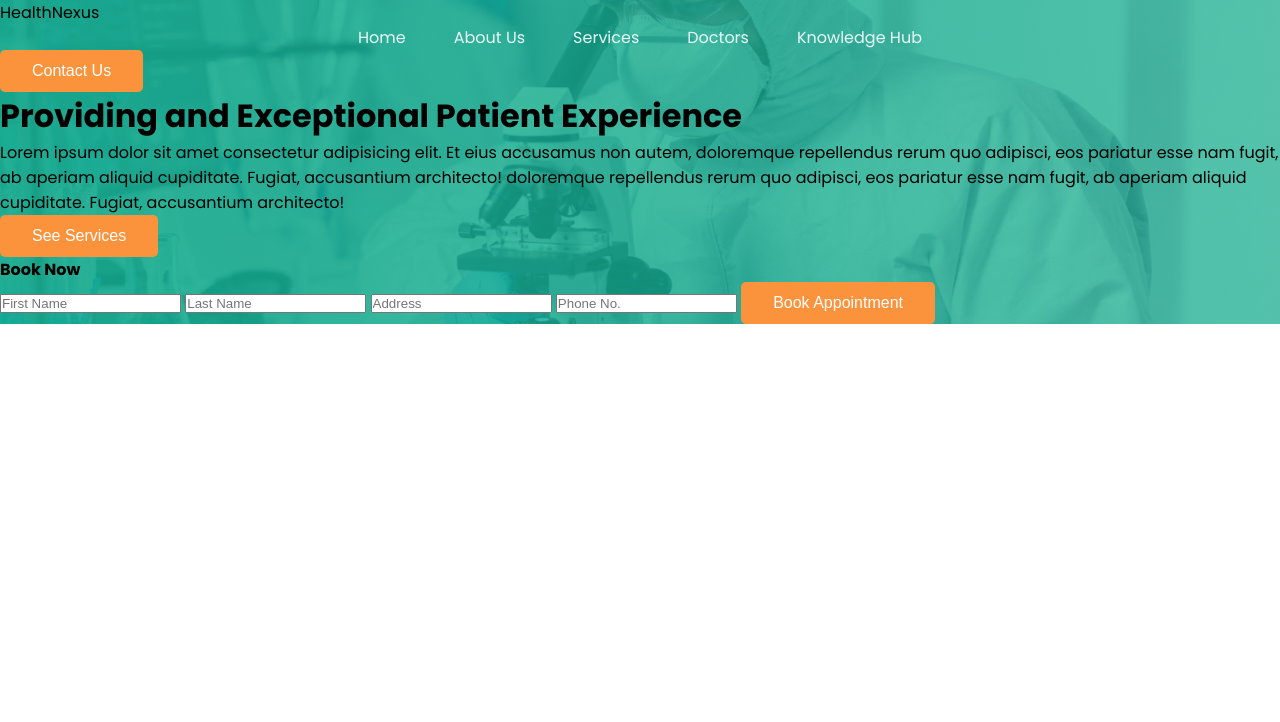
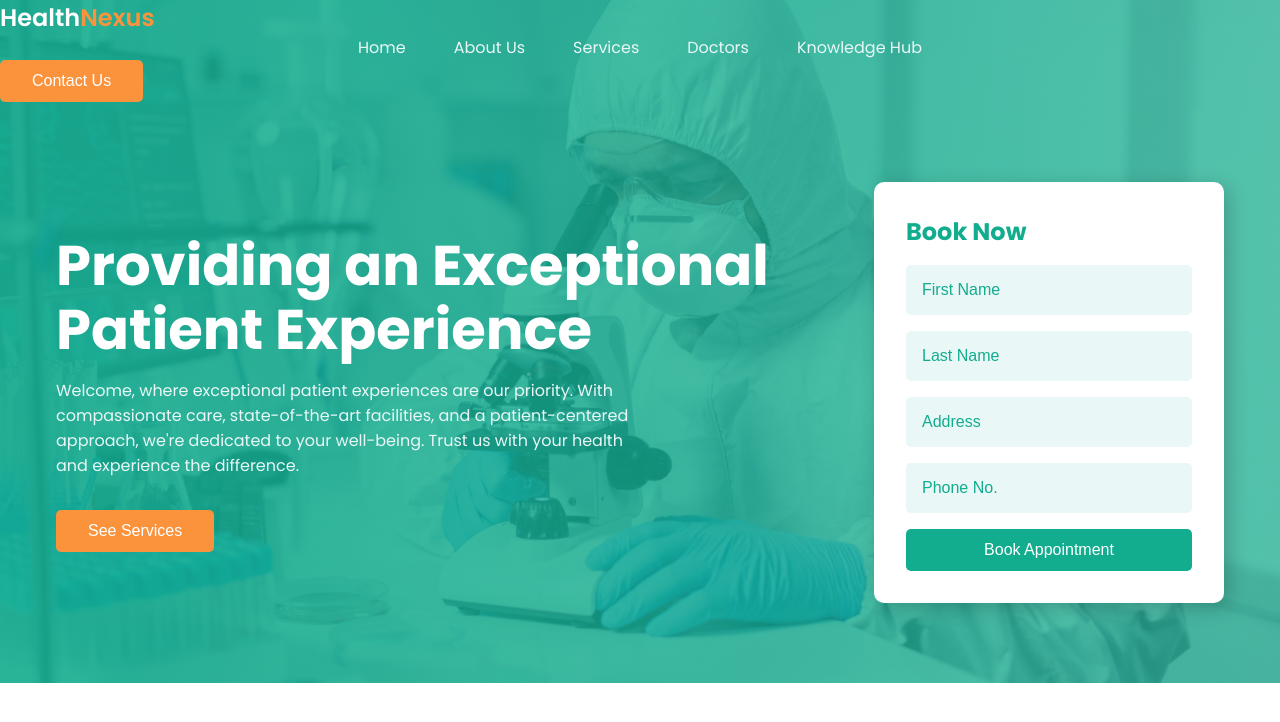
Before and after one commit to MU-ty/medical-platform, a plain HTML site: page index.html in a window 1280 px wide. Drawn offline with nearby package versions, Linux system fonts and the light colour scheme.

Commit message:
Nav section update

```diff
--- a/index.html
+++ b/index.html
@@ -3,12 +3,16 @@
   <meta charset="UTF-8">
   <meta name="viewport" content="width=device-width, initial-scale=1.0">
   <link rel="stylesheet" href="styles.css">
+  <link
+      href="https://cdn.jsdelivr.net/npm/remixicon@3.4.0/fonts/remixicon.css"
+      rel="stylesheet"
+    />
   <title>Health Nexus</title>
 </head>
 <body>
   <header>
-    <nav class="section_containter nav_container">
-      <div class="nav_logo">Health<span>Nexus</span></div>
+    <nav class="section_container nav_container">
+      <div class="nav__logo">Health<span>Nexus</span></div>
       <ul class="nav__links">
         <li class="link"><a href="#">Home</a></li>
         <li class="link"><a href="#">About Us</a></li>
@@ -18,26 +22,28 @@
       </ul>
       <button class="btn">Contact Us</button>
     </nav>
+    <div class="section__container header__container">
       <div class="header__content">
-      <h1>Providing and Exceptional Patient Experience</h1>
+        <h1>Providing an Exceptional Patient Experience</h1>
         <p>
-        Lorem ipsum dolor sit amet consectetur adipisicing elit. Et eius accusamus non autem, doloremque repellendus rerum quo adipisci, eos pariatur esse nam fugit, ab aperiam aliquid cupiditate. Fugiat, accusantium architecto!
-        doloremque repellendus rerum quo adipisci, eos pariatur esse nam fugit, ab aperiam aliquid cupiditate. Fugiat, accusantium architecto!
+          Welcome, where exceptional patient experiences are our priority.
+          With compassionate care, state-of-the-art facilities, and a
+          patient-centered approach, we're dedicated to your well-being. Trust
+          us with your health and experience the difference.
         </p>
         <button class="btn">See Services</button>
       </div>
-  <div class="heaer__form">
+      <div class="header__form">
         <form>
           <h4>Book Now</h4>
-      <input type="text" placeholder="First Name">
-      <input type="text" placeholder="Last Name">
-      <input type="text" placeholder="Address">
-      <input type="text" placeholder="Phone No.">
-      <button class="btn form_btn">Book Appointment</button>
+          <input type="text" placeholder="First Name" />
+          <input type="text" placeholder="Last Name" />
+          <input type="text" placeholder="Address" />
+          <input type="text" placeholder="Phone No." />
+          <button class="btn form__btn">Book Appointment</button>
         </form>
-
       </div>
-
+    </div>
   </header>
 
 </body>
```
Lines whose indentation alone changed are shown as unchanged.
